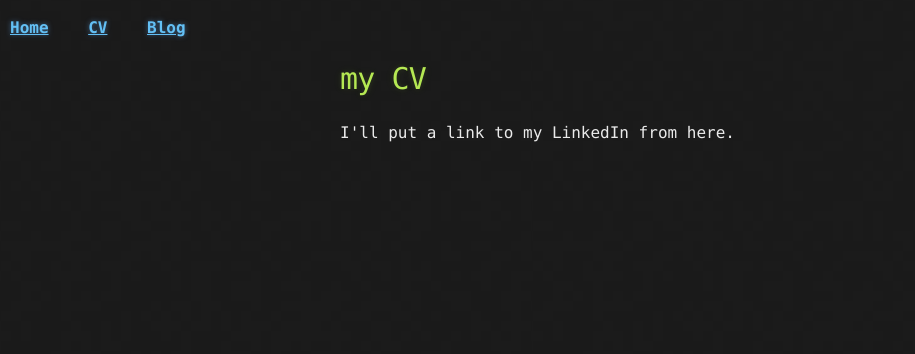
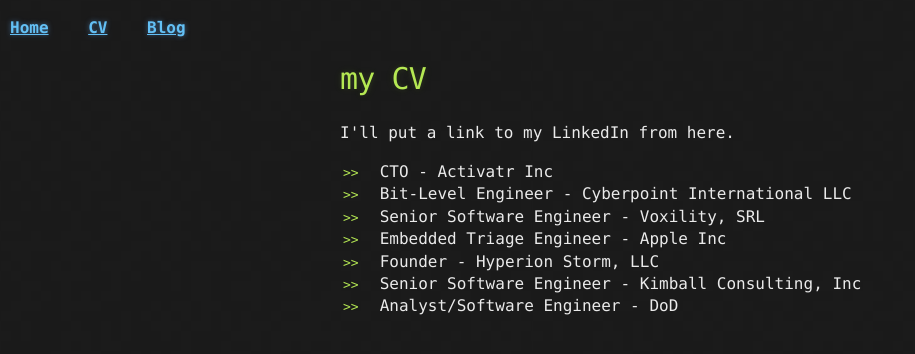
Before and after one commit to pstrinkle/pstrinkle.github.io, a Jekyll site: the page built from cv.html, in a window 1280 px wide. Shown: the top 354 px of the page, without its empty margins (0-915 px from the left). Built offline with Jekyll 4.4.1, drawn with Linux system fonts in a browser that asks for light colours.

Commit message:
Update cv.html

```diff
--- a/cv.html
+++ b/cv.html
@@ -4,3 +4,13 @@
 ---
 <h1>{{ page.title }}</h1>
 <p>I'll put a link to my LinkedIn from here.</p>
+
+<ul>
+  <li>CTO - Activatr Inc</li>
+  <li>Bit-Level Engineer - Cyberpoint International LLC</li>
+  <li>Senior Software Engineer - Voxility, SRL</li>
+  <li>Embedded Triage Engineer - Apple Inc</li>
+  <li>Founder - Hyperion Storm, LLC</li>
+  <li>Senior Software Engineer - Kimball Consulting, Inc</li>
+  <li>Analyst/Software Engineer - DoD</li>
+</ul>
```
